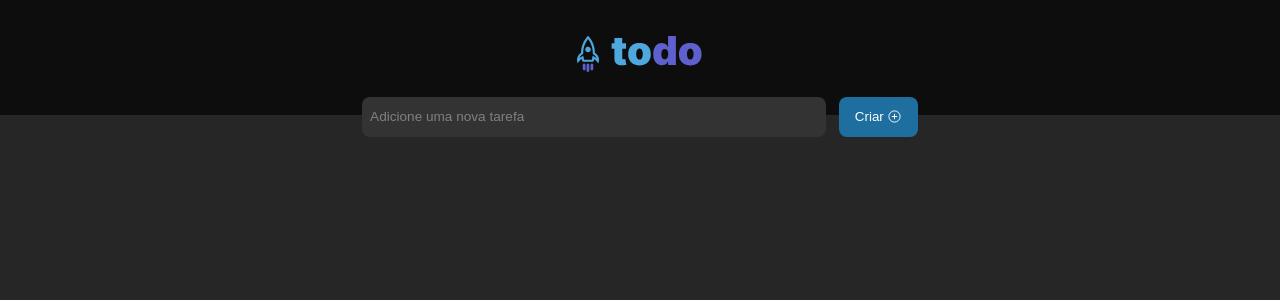
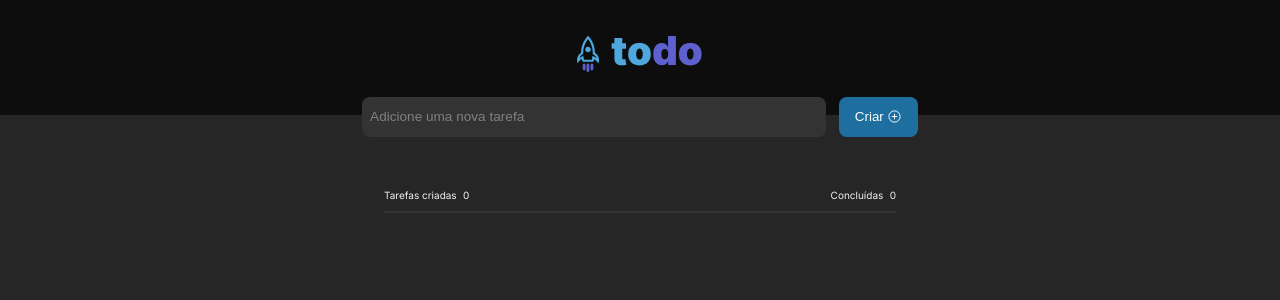
Before and after one commit to cauealb/projects-React, a React (Vite) app in the folder 04 - todo/: page / in a window 1280 px wide. Shown: the top 300 px of the page. Built offline with nearby package versions, Linux system fonts and the light colour scheme.

Commit message:
style: Iniciando a estilização da Lista

```diff
--- a/04 - todo/src/App.tsx
+++ b/04 - todo/src/App.tsx
@@ -1,9 +1,11 @@
 import { Header } from "./Components/Header/Header";
+import { ListTask } from "./Components/ListTask/ListTask";
 
 export function App() {
   return (
     <>
       <Header />
+      <ListTask />
     </>
   )
 }
--- /dev/null
+++ b/04 - todo/src/Components/ListTask/ListTask.module.css
@@ -0,0 +1,17 @@
+.content {
+    margin: 4rem auto;
+    width: 40%;
+}
+
+.infos {
+    display: flex;
+    justify-content: space-between;
+    border-bottom: 2px solid var(--gray-400);
+}
+
+.infos_messages {
+    display: flex;
+    align-items: center;
+    justify-content: center;
+    gap: 0.40rem;
+}
--- /dev/null
+++ b/04 - todo/src/Components/ListTask/ListTask.tsx
@@ -0,0 +1,28 @@
+import { useState } from 'react'
+import styleList from './ListTask.module.css'
+
+export function ListTask () {
+    const [taskCreate, setTaskCreate] = useState<number>(0)
+    const [taskFinished, setTaskFinished] = useState<number>(0)
+
+    return (
+        <>
+            <div className={styleList.content}>
+                <div className={styleList.infos}>
+                    <div className={styleList.infos_messages}>
+                        <p>
+                            Tarefas criadas
+                        </p>
+                        <span>{taskCreate}</span>
+                    </div>
+                    <div className={styleList.infos_messages}>
+                    <p>
+                        Concluídas
+                    </p>
+                        <span>{taskFinished}</span>
+                    </div>
+                </div>
+            </div>
+        </>
+    )
+}
--- a/04 - todo/src/global.css
+++ b/04 - todo/src/global.css
@@ -25,4 +25,5 @@ body {
     box-sizing: border-box;
 
     background-color: var(--gray-500);
+    color: var(--gray-100);
 }
```
